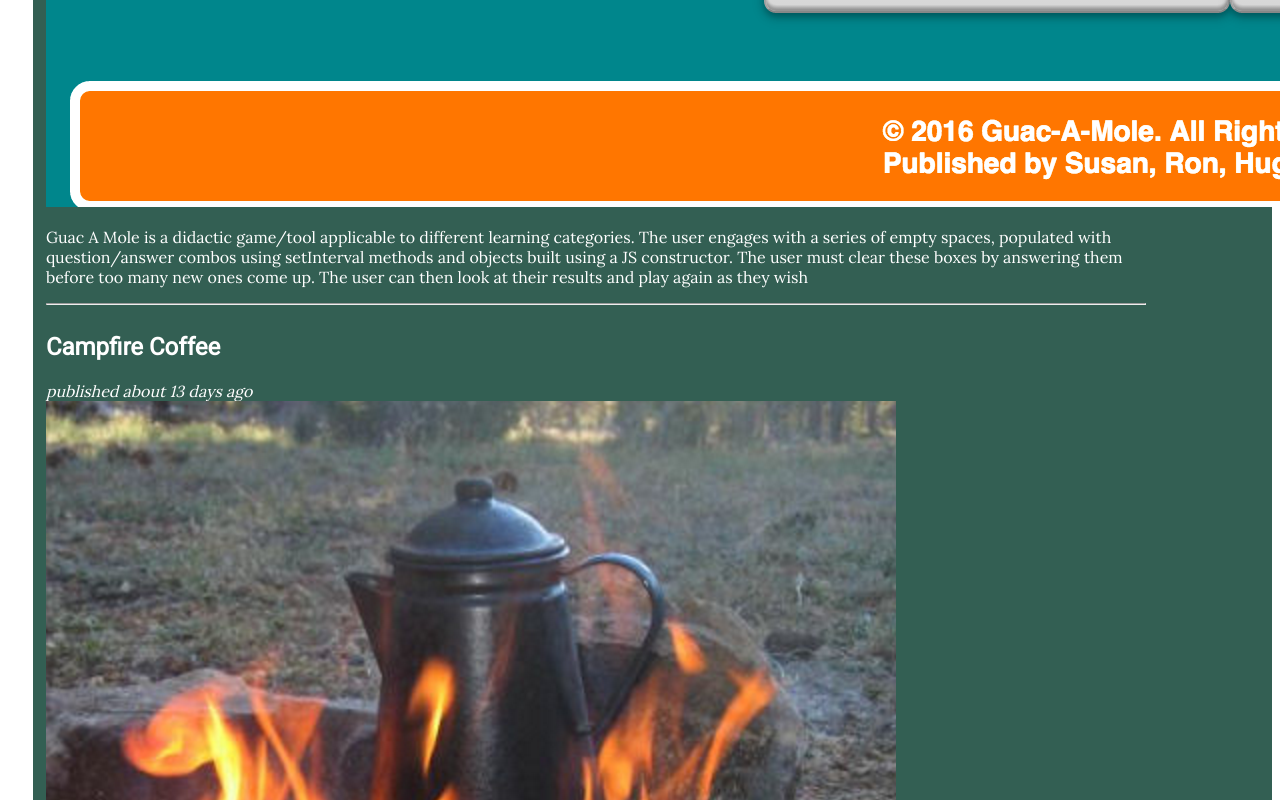
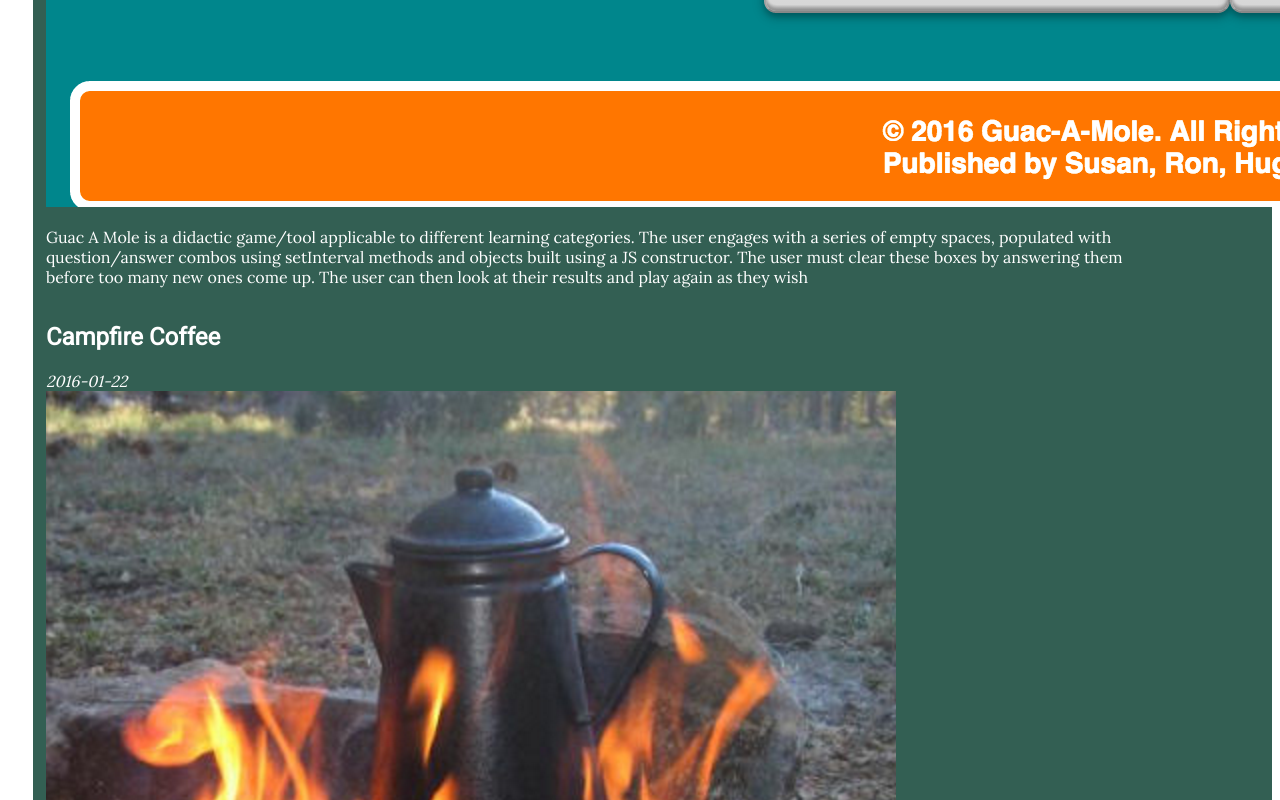
Before and after one commit to alexwuwei/portfolio, a plain HTML site: page index.html in a window 1280 px wide. Shown: the part 1461-2261 px from the top of the page. Drawn offline with nearby package versions, Linux system fonts and the light colour scheme.

Commit message:
finished handlebars template functionality on app.js and index.html. dta now dynamically generate using handlebars template

```diff
--- a/index.html
+++ b/index.html
@@ -19,9 +19,7 @@
         </div>
       </header>
       <section class="project-body">
-        <section class="project-image">
-        <img src="{{{image}}}" class="project-image-img">
-        </section>
+        {{{image}}}
         <p>{{{body}}}</p>
       </section>
     </article>
--- a/scripts/app.js
+++ b/scripts/app.js
@@ -9,15 +9,22 @@ function Project (opts) {
 }
 
 Project.prototype.toHtml = function () {
-  var $newProject = $('article.template').clone();
-  $newProject.attr('data-category', this.category);
-  $newProject.find('h2').text(this.title);
-  $newProject.find('time').html('about ' + parseInt((new Date() - new Date(this.publishedOn))/60/60/24/1000) + ' days ago');
-  $newProject.find('.project-body').append(this.image);
-  $newProject.find('.project-body').append(this.body);
-  $newProject.append('<hr>');
-  $newProject.removeClass();
-  return $newProject;
+  // var $newProject = $('article.template').clone();
+  // $newProject.attr('data-category', this.category);
+  // $newProject.find('h2').text(this.title);
+  // $newProject.find('time').html('about ' + parseInt((new Date() - new Date(this.publishedOn))/60/60/24/1000) + ' days ago');
+  // $newProject.find('.project-body').append(this.image);
+  // $newProject.find('.project-body').append(this.body);
+  // $newProject.append('<hr>');
+  // $newProject.removeClass();
+  // return $newProject;
+  var template = Handlebars.compile($('#project-template').text());
+  this.daysAgo = parseInt((new Date() - new Date(this.publishedOn))/60/60/24/1000);
+  this.publishStatus = this.publishedOn ? 'published' + this.daysAgo + ' days ago' : '(draft)';
+
+  var html = template(rawData);
+  return template(this);
+
 };
 
 rawData.sort(function(a,b) {
```
